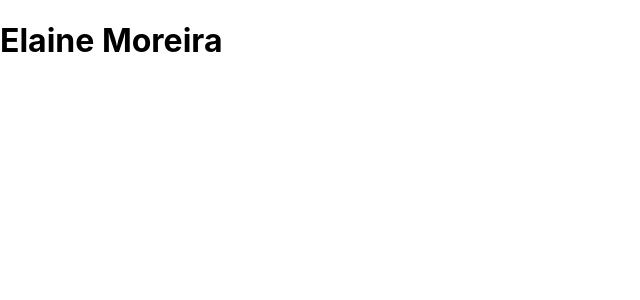
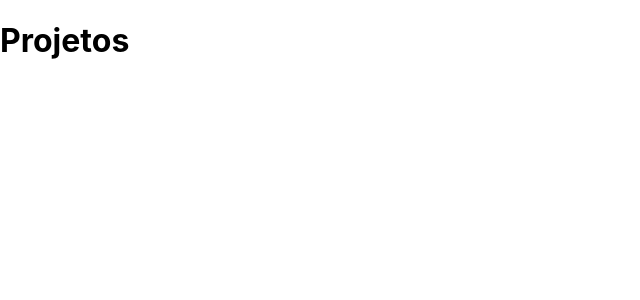
Before and after one commit to ElaineMoreira/my_portifolio, a React (Create React App) app: page /projects in a window 1280 px wide. Shown: the top 300 px of the page, without its empty margins (0-640 px from the left). Built offline with nearby package versions, Linux system fonts and the light colour scheme.

Commit message:
Adiciona vesao de pacote 5.2 react router dom-cria pastas page e components

```diff
--- a/package.json
+++ b/package.json
@@ -9,7 +9,7 @@
     "react": "^17.0.2",
     "react-dom": "^17.0.2",
     "react-icon": "^1.0.0",
-    "react-router-dom": "^6.0.2",
+    "react-router-dom": "^5.2.0",
     "react-scripts": "4.0.3",
     "s": "^1.0.0",
     "uuid": "^8.3.2",
--- a/src/App.js
+++ b/src/App.js
@@ -1,9 +1,22 @@
 import { BrowserRouter, Route, Switch } from "react-router-dom";
+import Homepage from "./components/Homepage";
+import Error from "./components/Error";
+import Projects from "./pages/Projects";
 
 function App() {
   return (
     <BrowserRouter>
-      <h1>Elaine Moreira</h1>
+      <Switch>
+        <Route path="/" exact>
+          <Homepage />
+        </Route>
+        <Route path="/projects">
+          <Projects />
+        </Route>
+        <Route path="*">
+          <Error />
+        </Route>
+      </Switch>
     </BrowserRouter>
   );
 }
--- /dev/null
+++ b/src/components/Error.js
@@ -0,0 +1,9 @@
+const Error = () => {
+    return (
+        <div>
+            <h1>Error 404. Page Not Found</h1>
+        </div>
+    )
+}
+
+export default Error
--- /dev/null
+++ b/src/components/Homepage.js
@@ -0,0 +1,9 @@
+const Homepage = () => {
+    return (
+        <>
+            <h1>ELaine Moreira</h1>
+        </>
+    )
+}
+
+export default Homepage
--- /dev/null
+++ b/src/pages/Projects.js
@@ -0,0 +1,9 @@
+const Projects = () => {
+    return (
+        <>
+            <h1>Projetos</h1>
+        </>
+    )
+}
+
+export default Projects
```
Also changed, not shown: src/logo.svg (deleted), 1 other file (tests, documents, lock files or other folders).
